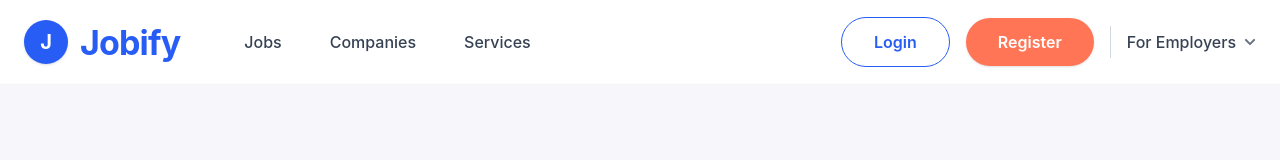
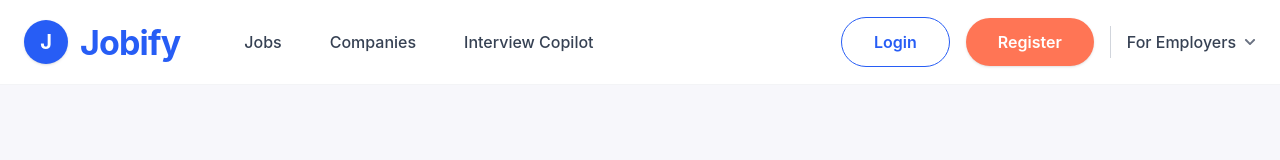
Before and after one commit to CodeSavvyJayesh/JobPortal-Frontend, a React (Vite) app: page / in a window 1280 px wide. Shown: the top 160 px of the page. Built offline with nearby package versions, Linux system fonts and the light colour scheme.

Commit message:
href changed to interview copilot

```diff
--- a/src/Component/Navbar.jsx
+++ b/src/Component/Navbar.jsx
@@ -46,10 +46,10 @@ function Navbar() {
               </a>
 
               <a
-                href="#"
+                href="ai-interview"
                 className="text-[16px] font-medium text-gray-700 hover:text-[#275DF5] transition-all duration-200"
               >
-                Services
+                Interview Copilot
               </a>
 
             </nav>
--- a/src/Pages/AIInterviewCopilot.jsx
+++ b/src/Pages/AIInterviewCopilot.jsx
@@ -24,6 +24,10 @@ const AIInterviewCopilot = () => {
            <button>
             Start Interview
            </button>
+
+           <div>
+               <h2> press here after you done with the interview </h2>
+           </div>
         </div>
     );
 };
```
